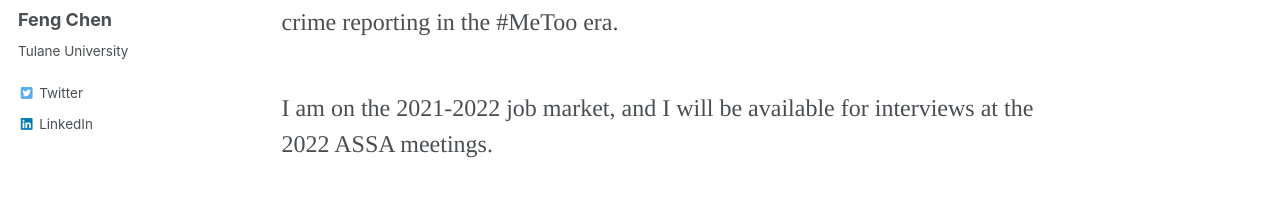
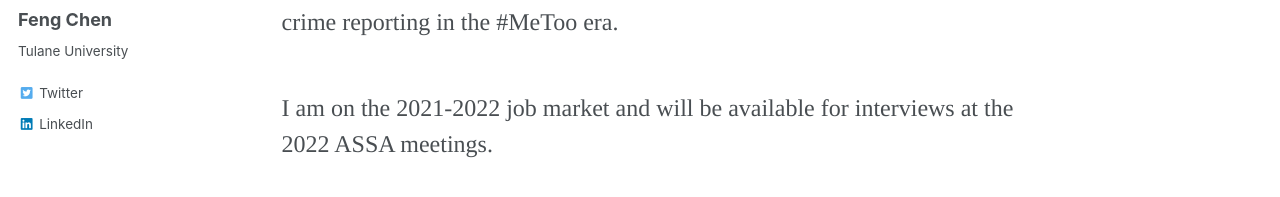
Before and after one commit to fengchen22/fengchen22.github.io, a Jekyll site: the page built from _pages/about.md, in a window 1280 px wide. Shown: the part 294-491 px from the top of the page. Built offline with Jekyll 4.4.1, drawn with Linux system fonts in a browser that asks for light colours.

Commit message:
Update about.md

```diff
--- a/_pages/about.md
+++ b/_pages/about.md
@@ -11,4 +11,4 @@ redirect_from:
 <font size=5>I am a Ph.D. candidate in Economics at Tulane University. I have a broad interest in applied microeconomics and am particularly interested in topics related to family, education, and gender.  My current research agenda focuses on the causal effect of paid family leave on infant mortality, the system effect of Charter school reform on student outcomes, and the role of sexism in sexual crime reporting in the #MeToo era. </font>
 &nbsp;
 
-<font size=5>I am on the 2021-2022 job market, and I will be available for interviews at the 2022 ASSA meetings. </font>
+<font size=5>I am on the 2021-2022 job market and will be available for interviews at the 2022 ASSA meetings. </font>
```
